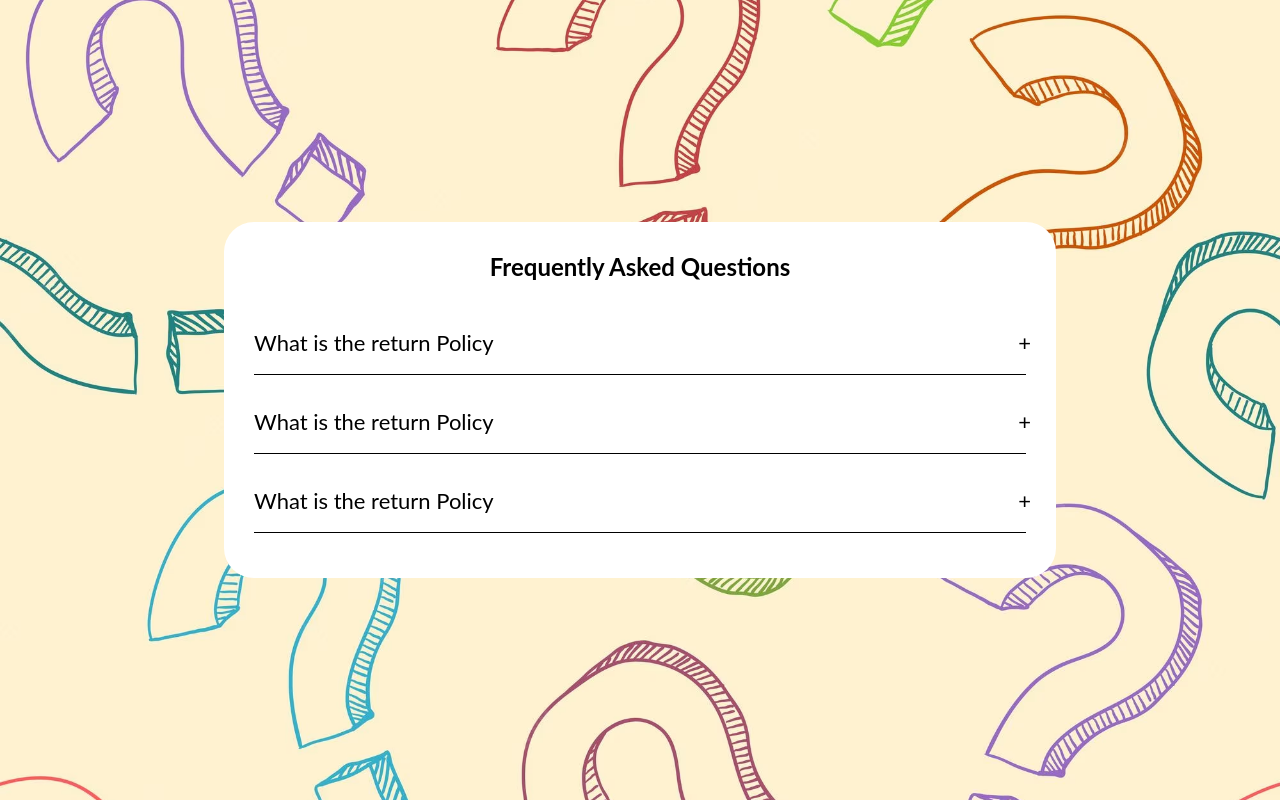
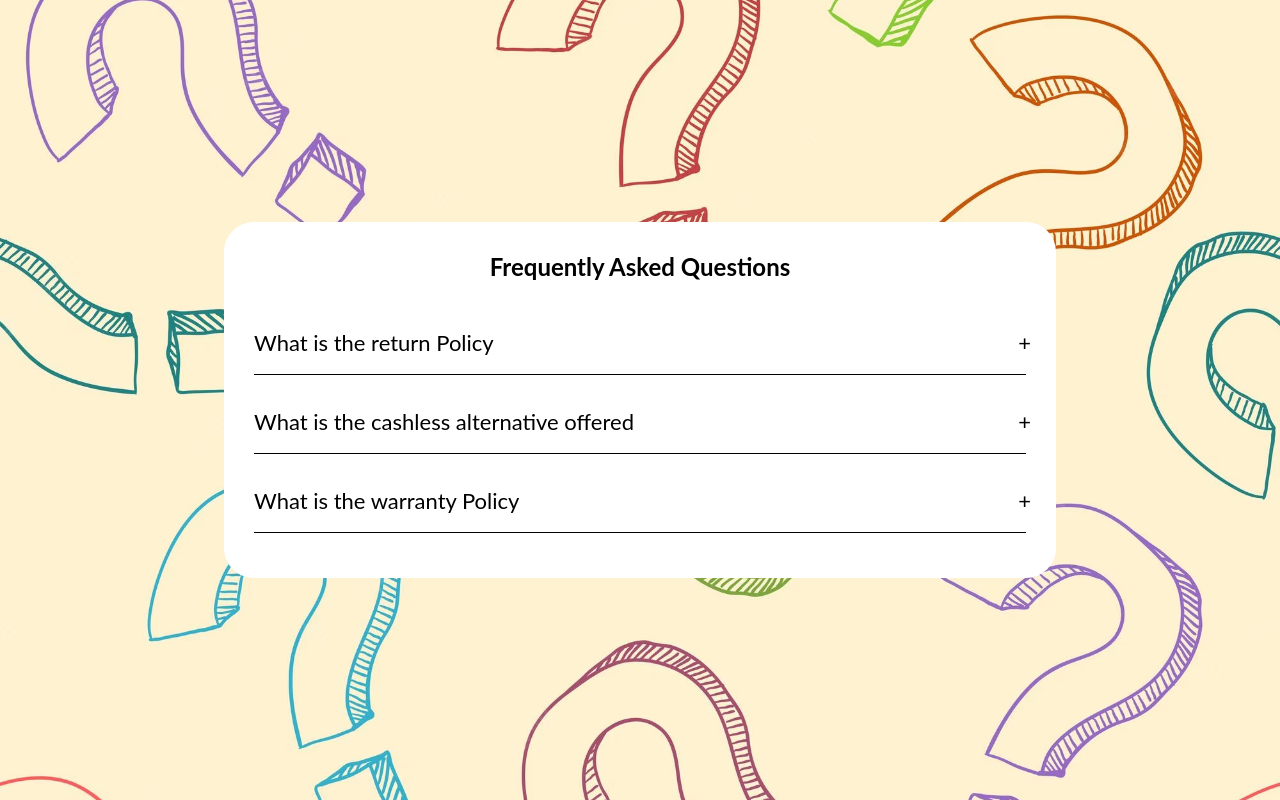
Before and after one commit to hastalavista99/javascript-project-3, a plain HTML site: page index.html in a window 1280 px wide. Drawn offline with Linux system fonts and the light colour scheme.

Commit message:
fixed text in the div

```diff
--- a/index.html
+++ b/index.html
@@ -25,13 +25,13 @@
             </div>
         </div>
         <div class="content-container">
-            <div class="question">What is the return Policy</div>
+            <div class="question">What is the cashless alternative offered</div>
             <div class="answer">
                 Lorem, ipsum dolor sit amet consectetur adipisicing elit. Itaque laboriosam molestias eum neque fugit quasi sapiente optio consequuntur quidem natus delectus, fuga laudantium veniam reprehenderit quas iusto modi sit voluptate
             </div>
         </div>
         <div class="content-container">
-            <div class="question">What is the return Policy</div>
+            <div class="question">What is the warranty Policy</div>
             <div class="answer">
                 Lorem, ipsum dolor sit amet consectetur adipisicing elit. Itaque laboriosam molestias eum neque fugit quasi sapiente optio consequuntur quidem natus delectus, fuga laudantium veniam reprehenderit quas iusto modi sit voluptate
             </div>
```
